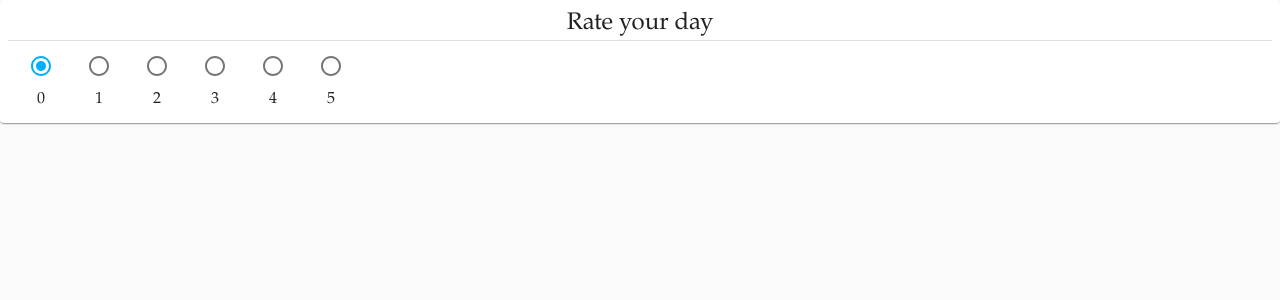
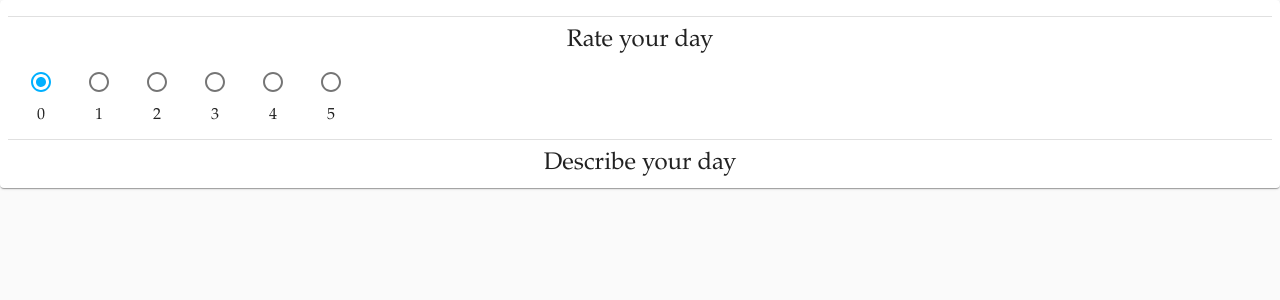
Before and after one commit to YashTotale/introspect, a React (Create React App) app: page / in a window 1280 px wide. Shown: the top 300 px of the page. Built offline with nearby package versions, Linux system fonts and the light colour scheme.

Commit message:
Divider styling changes

```diff
--- a/src/App.tsx
+++ b/src/App.tsx
@@ -1,6 +1,7 @@
 // React Imports
 import React, { FC } from "react";
 import Rating from "./Components/Rating";
+import Description from "./Components/Description";
 
 // Material UI Imports
 import Theme from "./Theme";
@@ -22,6 +23,7 @@ const App: FC = () => {
     <Theme>
       <Paper className={classes.container}>
         <Rating />
+        <Description />
       </Paper>
     </Theme>
   );
--- /dev/null
+++ b/src/Components/Description.tsx
@@ -0,0 +1,24 @@
+// React Imports
+import React, { FC } from "react";
+import Heading from "./Heading";
+
+// Material UI Imports
+import { makeStyles } from "@material-ui/core/styles";
+import {} from "@material-ui/core";
+
+const useStyles = makeStyles((theme) => ({
+  // Styles
+}));
+
+interface DescriptionProps {}
+
+const Description: FC<DescriptionProps> = () => {
+  const classes = useStyles();
+  return (
+    <>
+      <Heading>Describe your day</Heading>
+    </>
+  );
+};
+
+export default Description;
--- a/src/Components/Heading.tsx
+++ b/src/Components/Heading.tsx
@@ -2,20 +2,31 @@
 import React, { FC } from "react";
 
 // Material UI Imports
-import { Typography } from "@material-ui/core";
+import { Typography, Divider } from "@material-ui/core";
 import { makeStyles } from "@material-ui/core/styles";
 
 const useStyles = makeStyles((theme) => ({
   heading: {},
+  divider: {
+    marginTop: theme.spacing(1),
+    marginBottom: theme.spacing(1),
+  },
 }));
 
 interface HeadingProps {
   className?: string;
+  dividerClassName?: string;
 }
 
-const Heading: FC<HeadingProps> = ({ className, children }) => {
+const Heading: FC<HeadingProps> = ({
+  className,
+  dividerClassName,
+  children,
+}) => {
   const classes = useStyles();
   return (
+    <>
+      <Divider className={`${classes.divider} ${dividerClassName}`} />
       <Typography
         className={`${classes.heading} ${className}`}
         variant="h5"
@@ -23,6 +34,7 @@ const Heading: FC<HeadingProps> = ({ className, children }) => {
       >
         {children}
       </Typography>
+    </>
   );
 };
 
--- a/src/Components/Rating.tsx
+++ b/src/Components/Rating.tsx
@@ -1,16 +1,12 @@
+// React Imports
 import React, { useState, FC } from "react";
-
-import {
-  RadioGroup,
-  Radio,
-  FormControlLabel,
-  Divider,
-} from "@material-ui/core";
-import { makeStyles } from "@material-ui/core/styles";
 import Heading from "./Heading";
 
+// Material UI Imports
+import { RadioGroup, Radio, FormControlLabel } from "@material-ui/core";
+import { makeStyles } from "@material-ui/core/styles";
+
 const useStyles = makeStyles((theme) => ({
-  heading: {},
   divider: {},
   ratings: {
     display: "flex",
@@ -30,7 +26,6 @@ const Rating: FC<RatingProps> = () => {
   return (
     <>
       <Heading>Rate your day</Heading>
-      <Divider className={classes.divider} />
       <RadioGroup
         aria-label="rating"
         name="rating"
```
Lines whose indentation alone changed are shown as unchanged.
